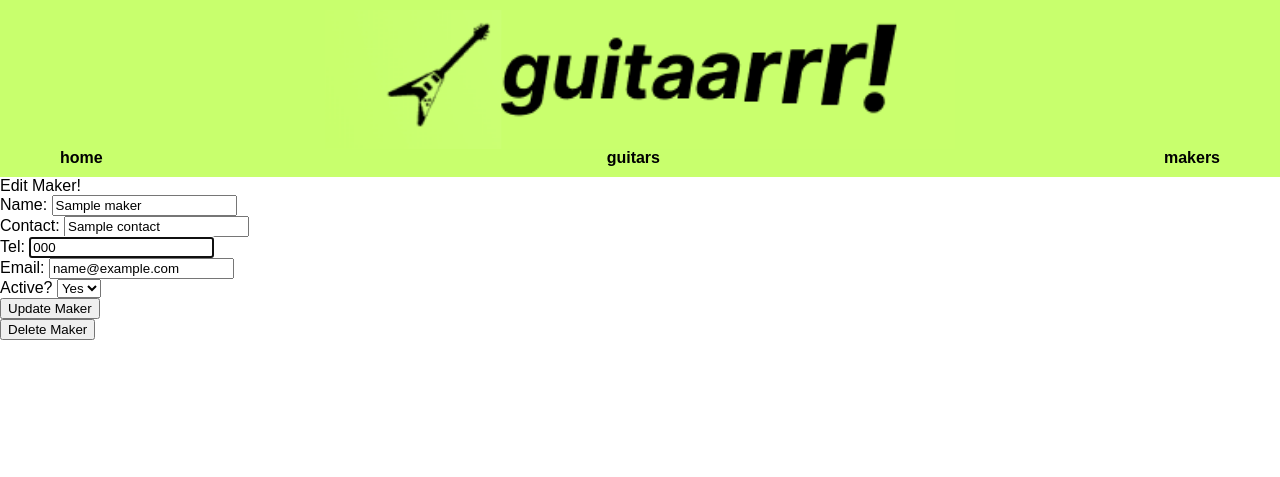
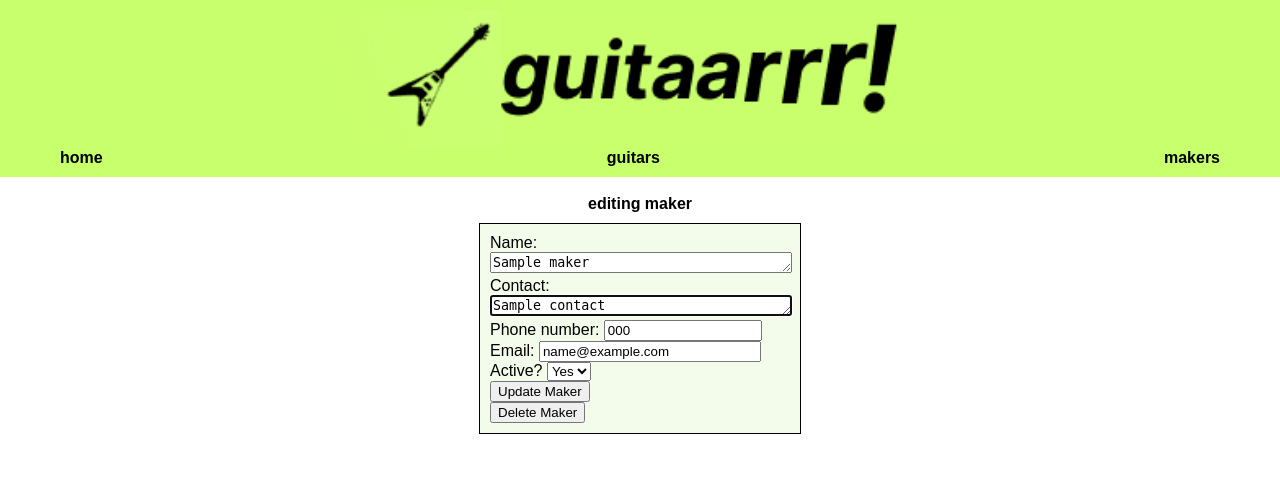
Before and after one commit to mickcooke/Python_Project_Guitar_Shop, a Flask app: page /makers/edit/1 in a window 1280 px wide. Shown: the top 477 px of the page. Run offline with Flask 3, Linux system fonts and the light colour scheme; a database or web service that is not in the repository returns one stand-in record (values such as "Sample title"); some libraries are stand-ins or nearby versions; some web fonts are replaced.

Commit message:
working on filter by maker functionality

```diff
--- a/controllers/guitars_controller.py
+++ b/controllers/guitars_controller.py
@@ -11,7 +11,8 @@ guitars_blueprint = Blueprint("guitars", __name__)
 @guitars_blueprint.route("/guitars")
 def guitars():
     guitars = guitar_repository.select_all()
-    return render_template("guitars/index.html", all_guitars = guitars)
+    makers = maker_repository.select_all()
+    return render_template("guitars/index.html", all_guitars = guitars, all_makers = makers)
 
 # NEW GUITAR PAGE
 @guitars_blueprint.route("/guitars/new", methods=['GET'])
@@ -120,3 +121,15 @@ def delete_guitar(id):
 def delete_maker(id):
     maker_repository.delete(id)
     return redirect('/makers')
+
+# FILTER GUITAR BY MAKER
+@guitars_blueprint.route("/guitars/filterbymaker/<id>", methods=['GET'])
+def filter_by_maker(id):
+    guitars = guitar_repository.select_all()
+    selected_guitars = []
+
+    for guitar in guitars:
+        if guitar.maker.id == id:
+            selected_guitars.append(guitar)
+
+    return render_template("guitars/filterbymaker.html", guitars = selected_guitars)
--- a/static/style.css
+++ b/static/style.css
@@ -123,19 +123,28 @@ a:hover {
 
 
 input[type='number']{
-    width: 50px;
+    width: 70px;
 }
 
 .price-input {
     width:80px;
 }
 
+.price-edit {
+    width:80px;
+}
+
+
 .tel-input {
     width:150px;
 }
 
+.email {
+    width: 214px;
+}
+
 .stock-input {
-    width:50px;
+    width:110px;
 }
 
 /* .guitars {
--- a/templates/guitars/edit.html
+++ b/templates/guitars/edit.html
@@ -24,7 +24,7 @@
 
 <div>
     <label for="stock">No. in Stock:</label>
-    <input type="number" id="stock" name="stock" value="{{guitar.stock}}" required autofocus>
+    <input type="number" id="stock" name="stock" value="{{guitar.stock}}" required>
 </div>
 
 <div>
--- a/templates/makers/edit.html
+++ b/templates/makers/edit.html
@@ -1,27 +1,35 @@
 {% extends "base.html" %}
 {% block home %}
 
-Edit Maker!
+<br>
+<div style="text-align:center;">
+    <b>editing maker</b>
+    </div>
+
+    <section class="guitar-container">
+
+        <div class="new-guitar">
 
 <form action="/makers/update/{{maker.id}}" method="post">
+
 <div>
     <label for="name">Name:</label>
-    <input type="text" id="name" name="name" value="{{maker.name}}" required>
+    <textarea  id="name" name="name" rows="1" cols="35" required>{{maker.name}}</textarea>
 </div>
 
 <div>
     <label for="contact">Contact:</label>
-    <input type="text" id="contact" name="contact" value="{{maker.contact}}" required>
+    <textarea id="contact" name="contact" rows="1" cols="35" required autofocus>{{maker.contact}}</textarea>
 </div>
 
 <div>
-    <label for="telephone">Tel:</label>
-    <input type="text" id="tel" name="tel" value="{{maker.tel}}" required autofocus>
+    <label for="telephone">Phone number:</label>
+    <input type="text" id="tel" name="tel" class="tel-input" value="{{maker.tel}}" required autofocus>
 </div>
 
 <div>
     <label for="email">Email:</label>
-    <input type="text" id="email" name="email" value="{{maker.email}}" required autofocus>
+    <input type="text" id="email" name="email" class="email" value="{{maker.email}}" required autofocus>
 </div>
 
 <div>
@@ -45,8 +53,12 @@ Edit Maker!
 <button type="submit">Update Maker</button>
 </form>
 
+
 <form action="/makers/delete/{{maker.id}}" method="POST">
     <input type="submit" value="Delete Maker">
 </form>
 
+</div>
+</section>
+
 {% endblock %}
--- a/templates/makers/new.html
+++ b/templates/makers/new.html
@@ -19,7 +19,7 @@
 
 <div>
     <label for="contact">Contact:</label>
-    <textarea type="text" id="contact" name="contact" rows="1" cols="35" placeholder="Contact" required autofocus></textarea>
+    <textarea id="contact" name="contact" rows="1" cols="35" placeholder="Contact" required autofocus></textarea>
 </div>
 
 <div>
@@ -28,8 +28,8 @@
 </div>
 
 <div>
-    <label for="email">Email address:&nbsp;</label>
-    <input type="text" id="email" name="email" class="tel-input"  placeholder="Email" required autofocus>
+    <label for="email">Email:</label>
+    <input type="text" id="email" name="email" class="email"  placeholder="Email" required autofocus>
 </div>
 
 
```
Also changed, not shown: templates/guitars/index.html (+11 -2 lines), templates/guitars/new.html (+4 -4 lines).
